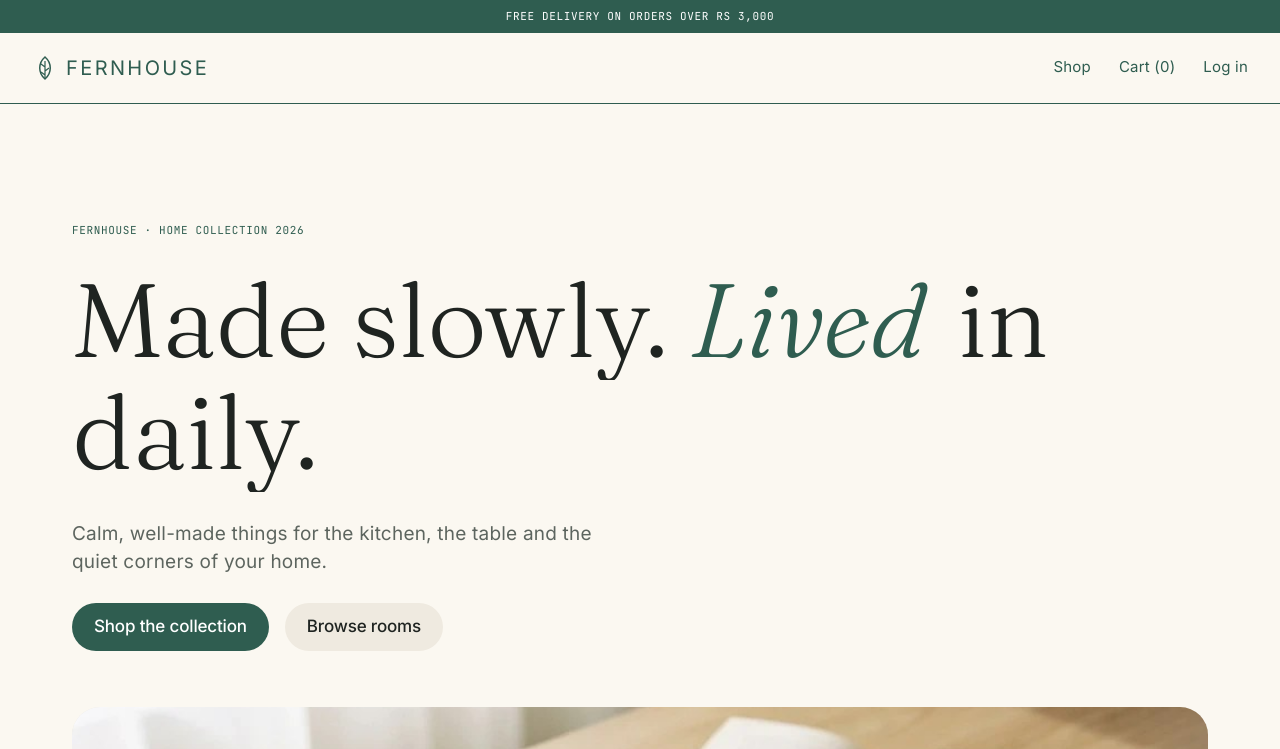
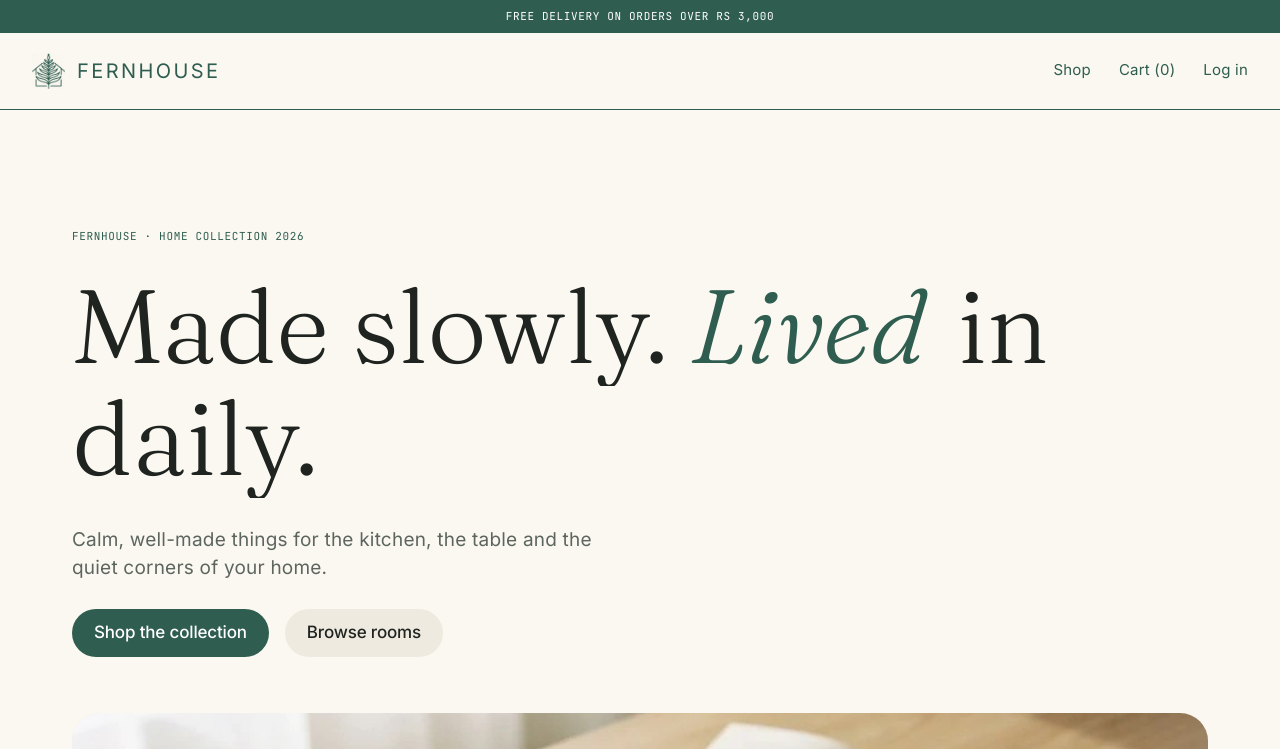
Before and after one commit to AWaleed-Ahmed/Fern-House, a React (Vite) app in the folder frontend/: page / in a window 1280 px wide. Shown: the top 749 px of the page. Built offline with nearby package versions, Linux system fonts and the light colour scheme; no server answers.

Commit message:
use new logo in header

```diff
--- a/frontend/src/components/Layout.jsx
+++ b/frontend/src/components/Layout.jsx
@@ -42,11 +42,8 @@ export default function Layout() {
 
       <header className="border-b border-forest">
         <div className="mx-auto flex max-w-[1400px] flex-wrap items-center justify-between gap-4 px-4 py-5 sm:px-8">
-          <Link to="/" className="flex items-center gap-2 text-forest">
-            <svg width="26" height="26" viewBox="0 0 26 26" aria-hidden="true">
-              <path d="M13 2 C6 8 6 18 13 24 C20 18 20 8 13 2 Z" fill="none" stroke="currentColor" strokeWidth="1.5" />
-              <path d="M13 6 V24 M13 12 L9 9 M13 16 L17 13 M13 20 L9 17" stroke="currentColor" strokeWidth="1.2" />
-            </svg>
+          <Link to="/" className="flex items-center gap-3 text-forest">
+            <img src="/logo-mark.png" alt="" aria-hidden="true" className="h-9 w-auto" />
             <span className="text-[20px] uppercase tracking-[0.12em]">{STORE_NAME}</span>
           </Link>
 
```
Also changed, not shown: frontend/public/logo-mark.png (added).
